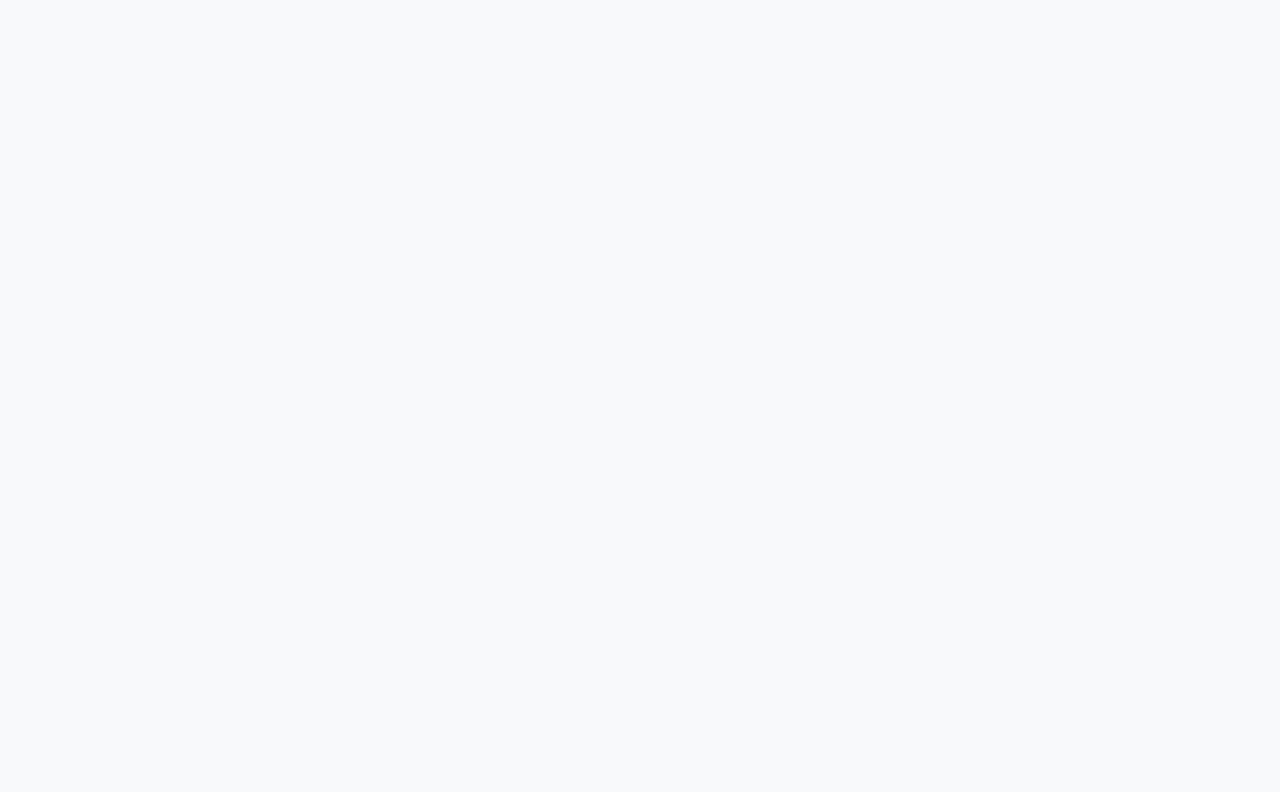
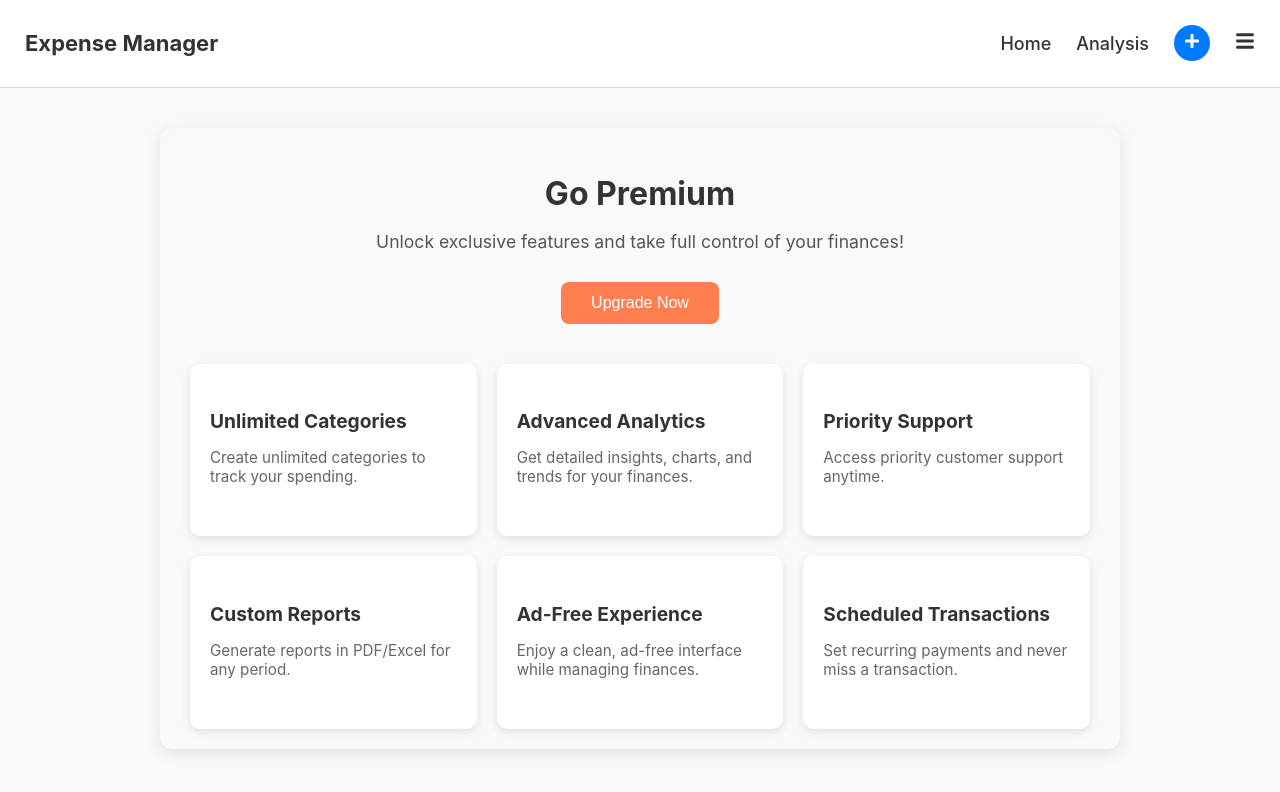
Before and after one commit to Makarandgoralkar/ExpenseManager, a React (Create React App) app in the folder expense-manager-frontend/: page /goPremium in a window 1280 px wide. Before the commit this address had no page. Shown: the top 792 px of the page. Built offline with nearby package versions, Linux system fonts and the light colour scheme; the HTML template or start-up script is replaced by a standard one.

Commit message:
Added GoPremium page and updated ProfileDashboard

```diff
--- a/expense-manager-frontend/src/App.js
+++ b/expense-manager-frontend/src/App.js
@@ -13,6 +13,7 @@ import Faq from "./pages/Faq";
 import About from "./pages/About";
 import Day from "./pages/Day";
 import Calendar from "./pages/Calendar";
+import GoPremium from "./pages/GoPremium";
 
 function App() {
   return (
@@ -33,6 +34,7 @@ function App() {
         <Route path="/about" element={<About />} />
         <Route path="/day" element={<Day />} />
         <Route path="/calendar" element={<Calendar />} />
+        <Route path="/goPremium" element={<GoPremium />} />
       </Routes>
     </Router>
   );
--- /dev/null
+++ b/expense-manager-frontend/src/pages/GoPremium.css
@@ -0,0 +1,73 @@
+/* src/pages/GoPremium.css */
+
+.page-container {
+  max-width: 900px;
+  margin: 40px auto;
+  padding: 20px 30px;
+  text-align: center;
+  background: #f9f9f9;
+  border-radius: 12px;
+  box-shadow: 0 4px 15px rgba(0,0,0,0.1);
+}
+
+.page-container h2 {
+  font-size: 2rem;
+  margin-bottom: 15px;
+  color: #333;
+}
+
+.page-container p {
+  font-size: 1.1rem;
+  margin-bottom: 30px;
+  color: #555;
+}
+
+.upgrade-button {
+  padding: 12px 30px;
+  font-size: 1rem;
+  background: #ff7f50;
+  color: #fff;
+  border: none;
+  border-radius: 8px;
+  cursor: pointer;
+  transition: all 0.3s ease;
+  margin-bottom: 40px;
+}
+
+.upgrade-button:hover {
+  background: #ff5722;
+  transform: translateY(-2px);
+  box-shadow: 0 6px 12px rgba(0,0,0,0.2);
+}
+
+/* Features Grid */
+.features-grid {
+  display: grid;
+  grid-template-columns: repeat(auto-fit, minmax(220px, 1fr));
+  gap: 20px;
+  text-align: left;
+}
+
+.feature-card {
+  background: #fff;
+  padding: 20px;
+  border-radius: 10px;
+  box-shadow: 0 3px 10px rgba(0,0,0,0.1);
+  transition: all 0.3s ease;
+}
+
+.feature-card:hover {
+  transform: translateY(-5px);
+  box-shadow: 0 8px 20px rgba(0,0,0,0.15);
+}
+
+.feature-card h4 {
+  font-size: 1.2rem;
+  margin-bottom: 10px;
+  color: #333;
+}
+
+.feature-card p {
+  font-size: 0.95rem;
+  color: #666;
+}
--- /dev/null
+++ b/expense-manager-frontend/src/pages/GoPremium.js
@@ -0,0 +1,61 @@
+// src/pages/GoPremium.js
+import React from "react";
+import Navbar from "../components/Navbar";
+import "./GoPremium.css";
+
+function GoPremium() {
+  const handleUpgrade = () => {
+    alert("Premium upgrade coming soon!");
+  };
+
+  const features = [
+    {
+      title: "Unlimited Categories",
+      description: "Create unlimited categories to track your spending.",
+    },
+    {
+      title: "Advanced Analytics",
+      description: "Get detailed insights, charts, and trends for your finances.",
+    },
+    {
+      title: "Priority Support",
+      description: "Access priority customer support anytime.",
+    },
+    {
+      title: "Custom Reports",
+      description: "Generate reports in PDF/Excel for any period.",
+    },
+    {
+      title: "Ad-Free Experience",
+      description: "Enjoy a clean, ad-free interface while managing finances.",
+    },
+    {
+      title: "Scheduled Transactions",
+      description: "Set recurring payments and never miss a transaction.",
+    },
+  ];
+
+  return (
+    <>
+      <Navbar />
+      <div className="page-container">
+        <h2>Go Premium</h2>
+        <p>Unlock exclusive features and take full control of your finances!</p>
+        <button className="upgrade-button" onClick={handleUpgrade}>
+          Upgrade Now
+        </button>
+
+        <div className="features-grid">
+          {features.map((f, index) => (
+            <div className="feature-card" key={index}>
+              <h4>{f.title}</h4>
+              <p>{f.description}</p>
+            </div>
+          ))}
+        </div>
+      </div>
+    </>
+  );
+}
+
+export default GoPremium;
--- a/expense-manager-frontend/src/pages/ProfileDashboard.js
+++ b/expense-manager-frontend/src/pages/ProfileDashboard.js
@@ -86,7 +86,7 @@ function ProfileDashboard() {
         <span>Tags</span>
         </div>
 
-        <div className="option-card" onClick={() => alert("Go Premium coming soon!")}>
+        <div className="option-card" onClick={() => handleNavigate("/goPremium")}>
         <FaStar />
         <span>Go Premium</span>
         </div>
```
